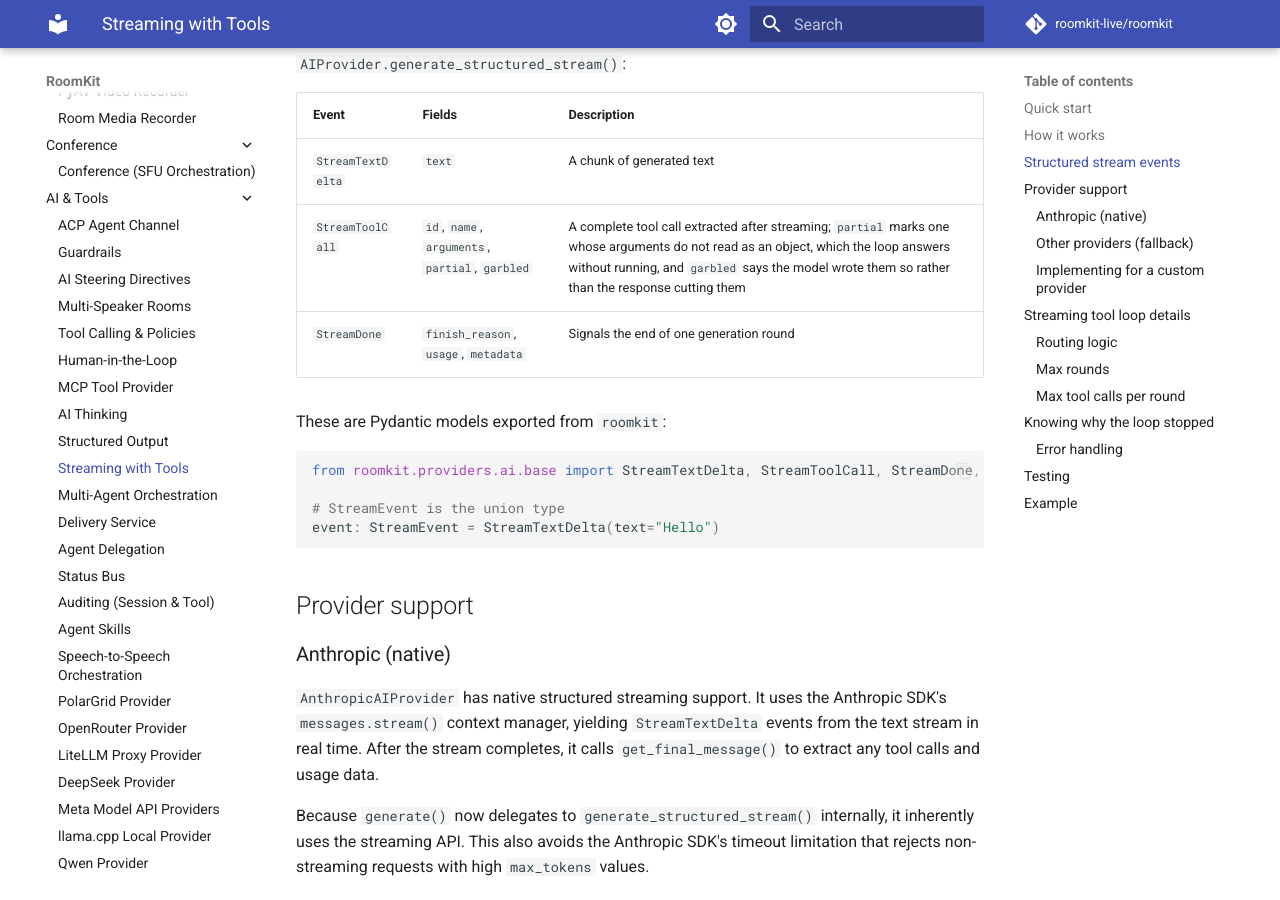
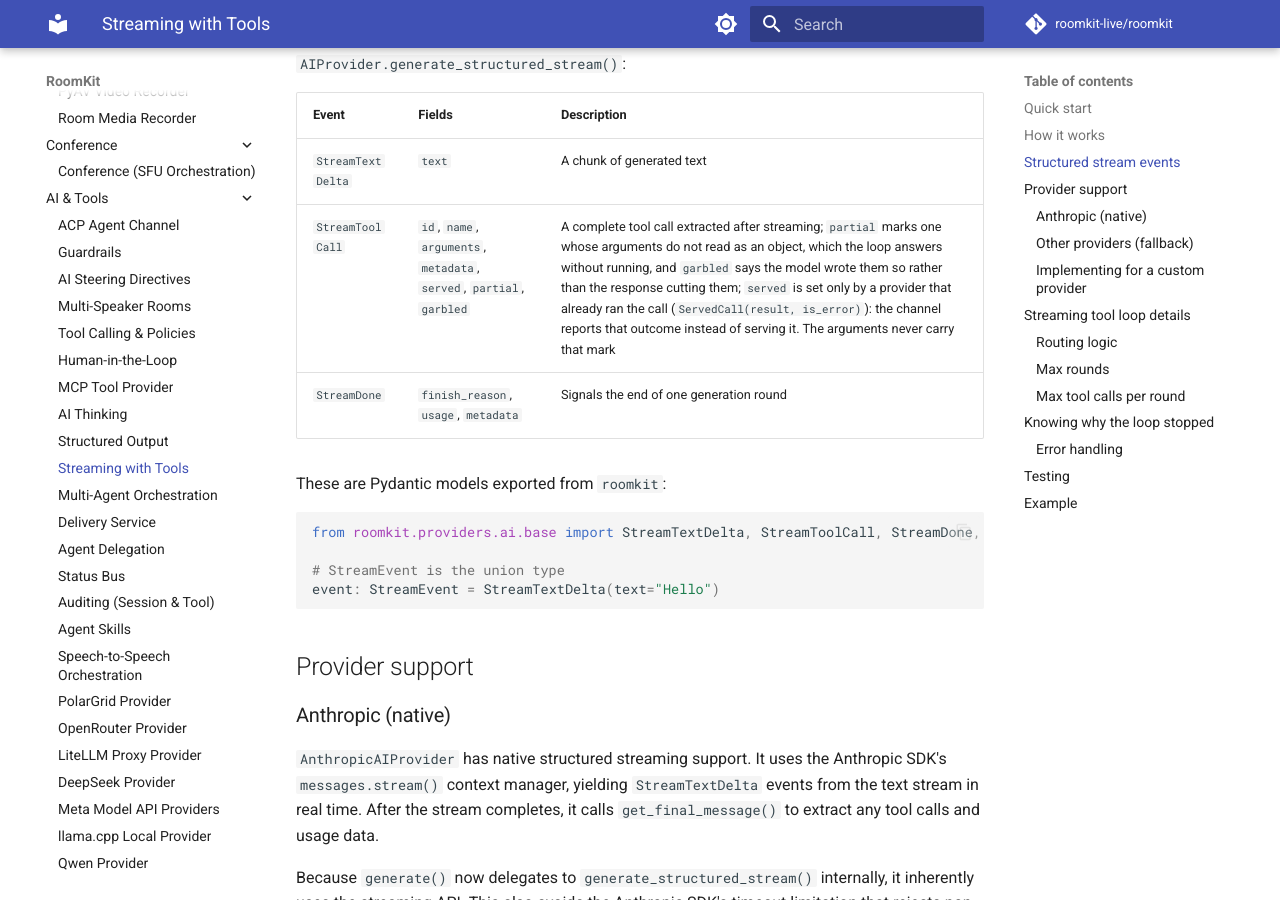
Before and after one commit to roomkit-live/roomkit-docs, an MkDocs documentation site: the page built from docs/guides/streaming-tools.md, in a window 1280 px wide and 900 px high, scrolled down 1646 px. Built offline with MkDocs 1.6.1 and Material for MkDocs 9.7.7, drawn with Linux system fonts in a browser that asks for light colours; comment, search, counter and statistics services are not loaded.

Commit message:
docs(tools): per review, StreamToolCall's served field and ServedCall's API reference (RMK-439)

```diff
--- a/docs/guides/streaming-tools.md
+++ b/docs/guides/streaming-tools.md
@@ -67,7 +67,7 @@ The streaming tool loop is built on three event types emitted by `AIProvider.gen
 | Event | Fields | Description |
 |-------|--------|-------------|
 | `StreamTextDelta` | `text` | A chunk of generated text |
-| `StreamToolCall` | `id`, `name`, `arguments`, `partial`, `garbled` | A complete tool call extracted after streaming; `partial` marks one whose arguments do not read as an object, which the loop answers without running, and `garbled` says the model wrote them so rather than the response cutting them |
+| `StreamToolCall` | `id`, `name`, `arguments`, `metadata`, `served`, `partial`, `garbled` | A complete tool call extracted after streaming; `partial` marks one whose arguments do not read as an object, which the loop answers without running, and `garbled` says the model wrote them so rather than the response cutting them; `served` is set only by a provider that already ran the call (`ServedCall(result, is_error)`): the channel reports that outcome instead of serving it. The arguments never carry that mark |
 | `StreamDone` | `finish_reason`, `usage`, `metadata` | Signals the end of one generation round |
 
 These are Pydantic models exported from `roomkit`:
```
Also changed, not shown: docs/api/providers-ai.md (+2 -0 lines).
